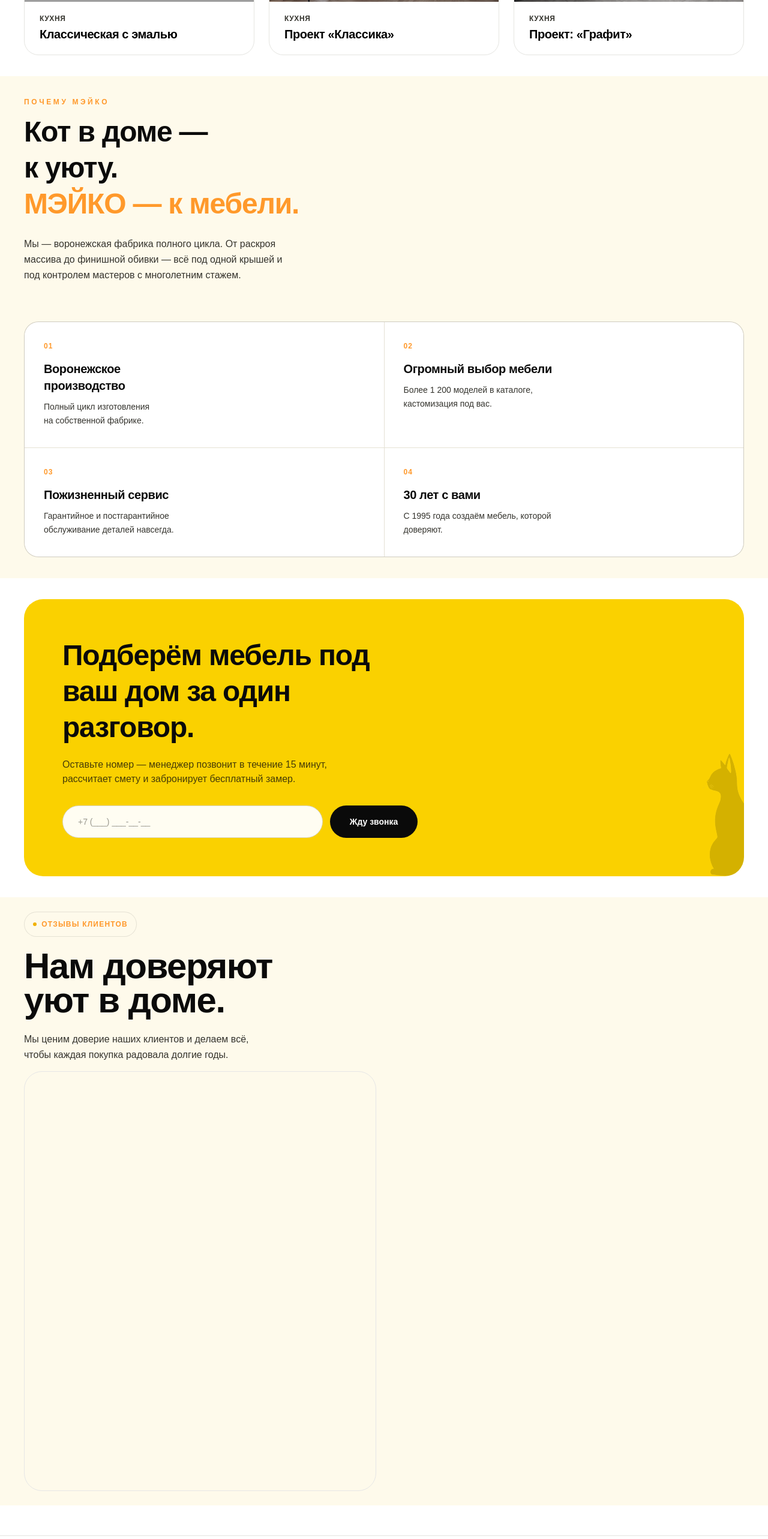
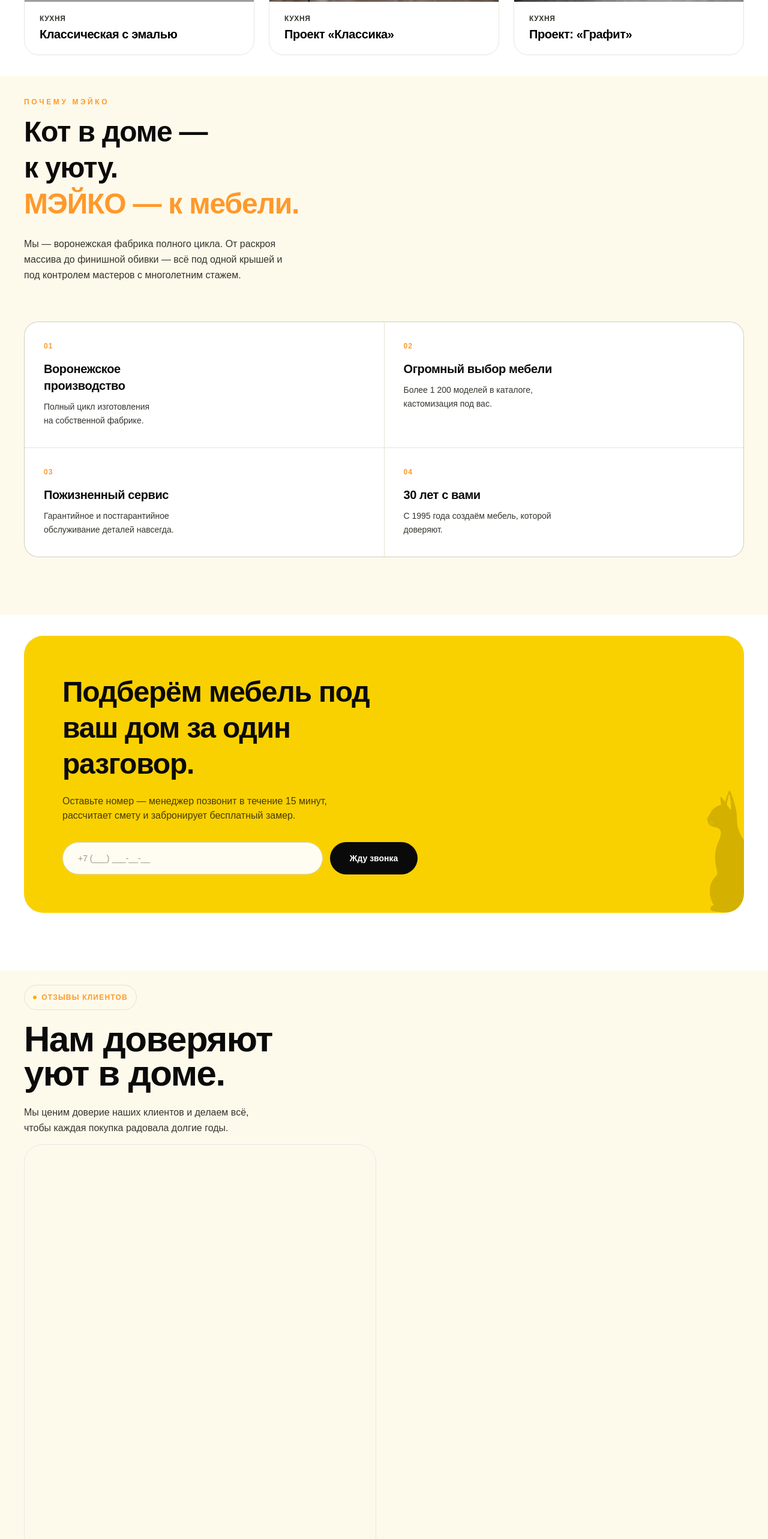
Before and after one commit to saidanyx/landing-for-furniture-company, a Nuxt app: page / in a window 1280 px wide. Shown: the part 2720-5286 px from the top of the page at 60% size. Built offline with nearby package versions, Linux system fonts and the light colour scheme; grey boxes are pictures that could not be loaded.

Commit message:
Adjusting indents

```diff
--- a/app/components/sections/AboutUs.vue
+++ b/app/components/sections/AboutUs.vue
@@ -1,5 +1,5 @@
 <template>
-    <div id="AboutUs" class="relative gap-[66px] flex flex-col pt-[96px] md:pt-[35px] xl:pt-[96px] pb-[35px] xl:pb-[96px]">
+    <div id="AboutUs" class="relative gap-[66px] flex flex-col pt-[35px] md:pt-[35px] xl:pt-[96px] pb-[35px] md:pb-[96px] xl:pb-[96px]">
         <div class="absolute inset-y-0 left-1/2 -z-10 w-screen -translate-x-1/2 bg-light-yellow"></div>
         <div class="flex flex-col xl:flex-row gap-[64px] xl:gap-[102.83px] justify-between">
             <div class="flex flex-col">
--- a/app/pages/index.vue
+++ b/app/pages/index.vue
@@ -5,8 +5,8 @@
         <SectionsRunningLine class="anchor-links mt-[36px]" />
         <SectionsCatalog class="anchor-links mt-[35px] xl:mt-[40.22px]"/>
         <SectionsAboutUs class="anchor-links mt-[35px] xl:mt-[96px]" />
-        <SectionsPhoneForm class="anchor-links my-[35px] xl:my-[96px]"/>
-        <SectionsReviews class="anchor-links py-[24px]" />
+        <SectionsPhoneForm class="anchor-links my-[35px] md:mb-[96px] xl:my-[96px]"/>
+        <SectionsReviews class="anchor-links py-[24px] md:pb-[96px] xl:py-[96px]" />
         <SectionsFooter class="mt-[50px]"/>
         <ModalsQuizModal />
         <ModalsPhoneModal />
```
